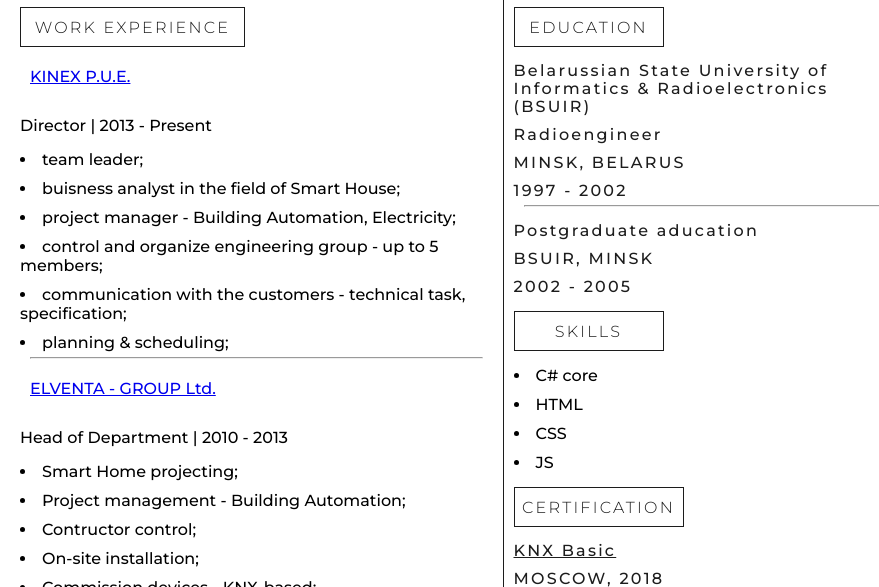
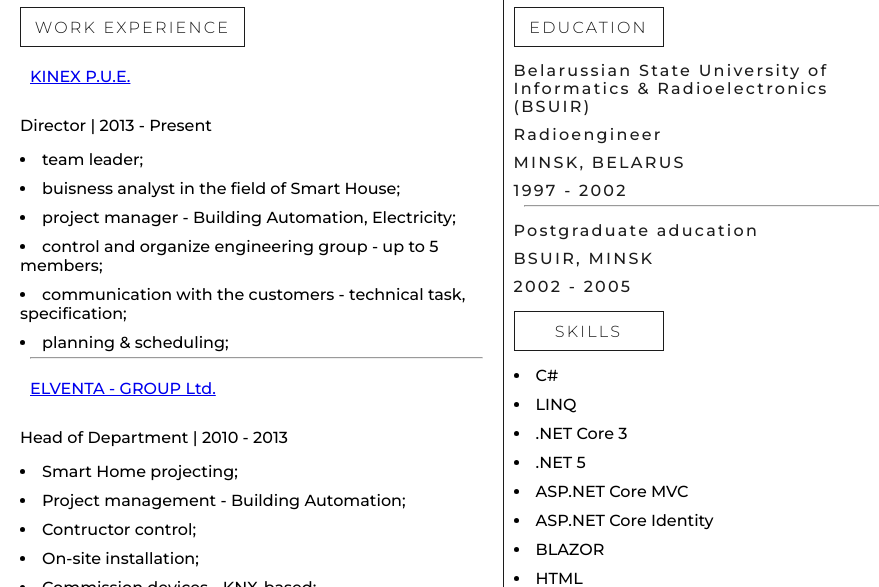
Before and after one commit to VicentNedelko/CVV-Button, a plain HTML site: page index.html in a window 1280 px wide. Shown: the part 213-800 px from the top of the page, without its empty margins (0-879 px from the left). Drawn offline with Linux system fonts and the light colour scheme.

Commit message:
add skills

```diff
--- a/index.html
+++ b/index.html
@@ -124,7 +124,25 @@
             </p>
             <ul>
                 <li>
-                    C# core
+                    C#
+                </li>
+                <li>
+                    LINQ
+                </li>
+                <li>
+                    .NET Core 3
+                </li>
+                <li>
+                    .NET 5
+                </li>
+                <li>
+                    ASP.NET Core MVC
+                </li>
+                <li>
+                    ASP.NET Core Identity
+                </li>
+                <li>
+                    BLAZOR
                 </li>
                 <li>
                     HTML
```
